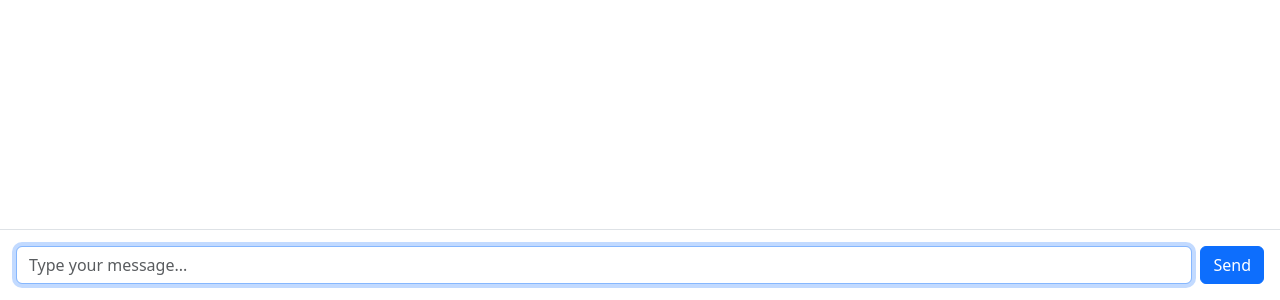
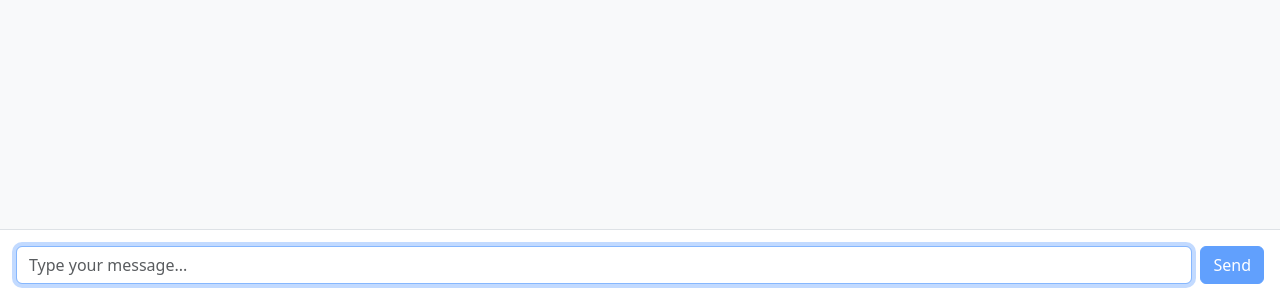
Before and after one commit to youngjseow/chatbotdemo, a Next.js app: page / in a window 1280 px wide. Shown: the part 500-800 px from the top of the page. Built offline with nearby package versions, Linux system fonts and the light colour scheme.

Commit message:
Update index.js
add loading

```diff
--- a/pages/index.js
+++ b/pages/index.js
@@ -1,18 +1,29 @@
-import { useState } from 'react';
+import { useState, useRef, useEffect } from 'react';
+import { SpeedInsights } from '@vercel/speed-insights/next';
 import 'bootstrap/dist/css/bootstrap.min.css';
 
 export default function ChatApp() {
   const [input, setInput] = useState('');
   const [messages, setMessages] = useState([]);
+  const [isLoading, setIsLoading] = useState(false);
+  const messagesEndRef = useRef(null);
+
+  // Auto-scroll to bottom when messages update
+  useEffect(() => {
+    messagesEndRef.current?.scrollIntoView({ behavior: 'smooth' });
+  }, [messages]);
 
   const handleSubmit = async (e) => {
     e.preventDefault();
-    if (!input.trim()) return;
+    if (!input.trim() || isLoading) return; // Prevent empty/spam submissions
 
-    // Add user message to history
-    setMessages(prev => [...prev, { sender: 'user', text: input }]);
+    // Add user message
+    const userMessage = { sender: 'user', text: input };
+    setMessages(prev => [...prev, userMessage]);
     setInput('');
+    setIsLoading(true);
 
+    try {
       // Get AI response
       const res = await fetch('/api/chat', {
         method: 'POST',
@@ -21,12 +32,20 @@ export default function ChatApp() {
       });
       const data = await res.json();
 
-    // Add AI response to history
+      // Add AI response
       setMessages(prev => [...prev, { sender: 'ai', text: data.reply }]);
+    } catch (error) {
+      setMessages(prev => [...prev, {
+        sender: 'ai',
+        text: "Sorry, I encountered an error. Please try again."
+      }]);
+    } finally {
+      setIsLoading(false);
+    }
   };
 
   return (
-    <div className="d-flex flex-column vh-100">
+    <div className="d-flex flex-column vh-100 bg-light">
       {/* Chat History */}
       <div className="flex-grow-1 overflow-auto p-3">
         {messages.map((msg, i) => (
@@ -37,15 +56,26 @@ export default function ChatApp() {
             <div
               className={`d-inline-block p-3 rounded-3 ${msg.sender === 'user'
                 ? 'bg-primary text-white'
-                : 'bg-light'}`}
+                : 'bg-white border'}`}
             >
               {msg.text}
             </div>
           </div>
         ))}
+        {isLoading && (
+          <div className="text-start mb-2">
+            <div className="d-inline-block p-3 rounded-3 bg-white border">
+              <div className="spinner-border spinner-border-sm text-secondary" role="status">
+                <span className="visually-hidden">Loading...</span>
+              </div>
+              <span className="ms-2">Thinking...</span>
+            </div>
+          </div>
+        )}
+        <div ref={messagesEndRef} />
       </div>
 
-      {/* Fixed Input at Bottom */}
+      {/* Fixed Input */}
       <div className="p-3 bg-white border-top">
         <form onSubmit={handleSubmit} className="d-flex">
           <input
@@ -53,11 +83,21 @@ export default function ChatApp() {
             className="form-control me-2"
             value={input}
             onChange={(e) => setInput(e.target.value)}
-            placeholder="Type your message..."
+            placeholder={isLoading ? "Wait for response..." : "Type your message..."}
+            disabled={isLoading}
             autoFocus
           />
-          <button className="btn btn-primary" type="submit">
-            Send
+          <button
+            className="btn btn-primary"
+            type="submit"
+            disabled={isLoading || !input.trim()}
+          >
+            {isLoading ? (
+              <>
+                <span className="spinner-border spinner-border-sm me-1" role="status" aria-hidden="true" />
+                Sending...
+              </>
+            ) : 'Send'}
           </button>
         </form>
       </div>
```
Lines whose indentation alone changed are shown as unchanged.
